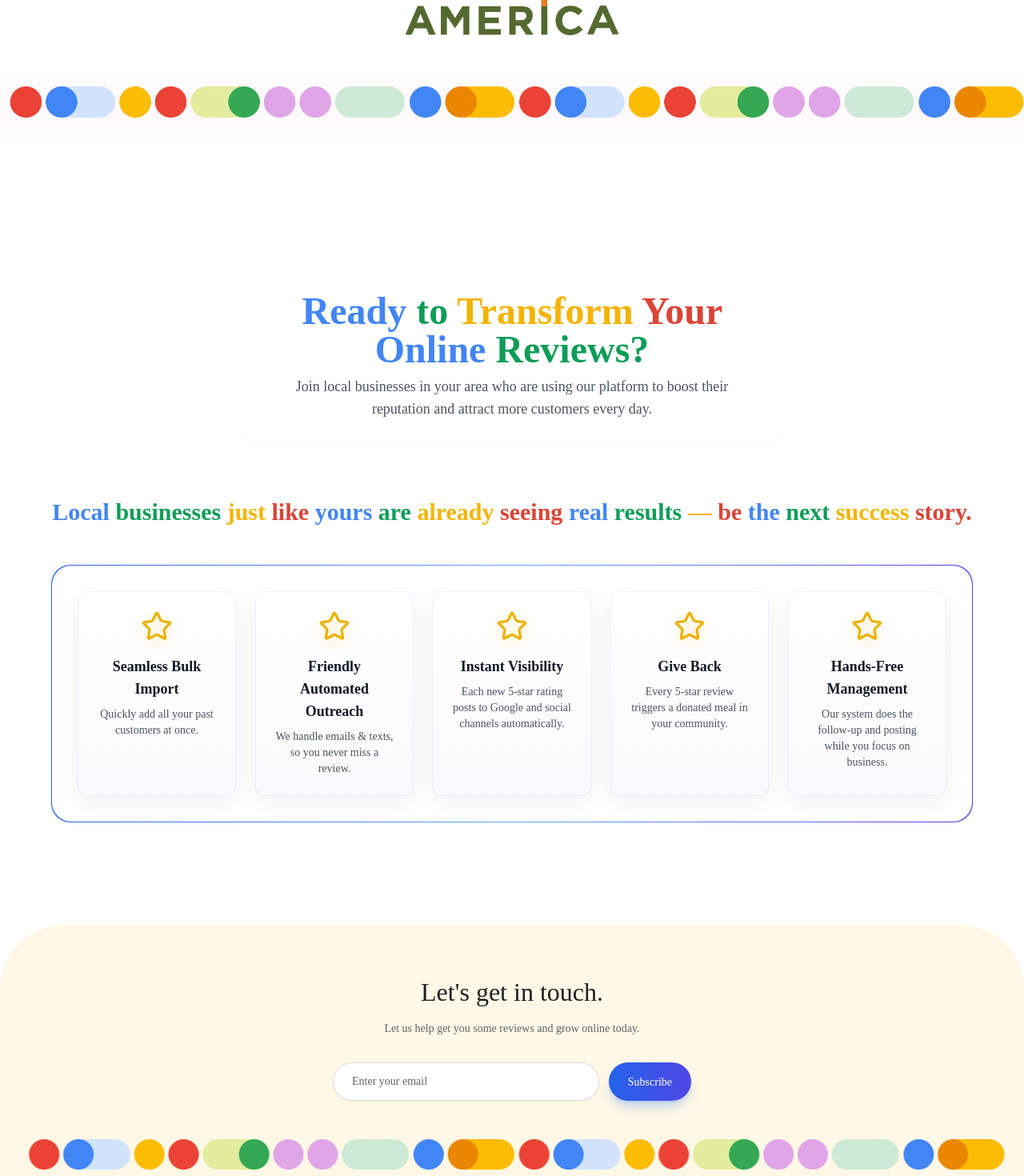
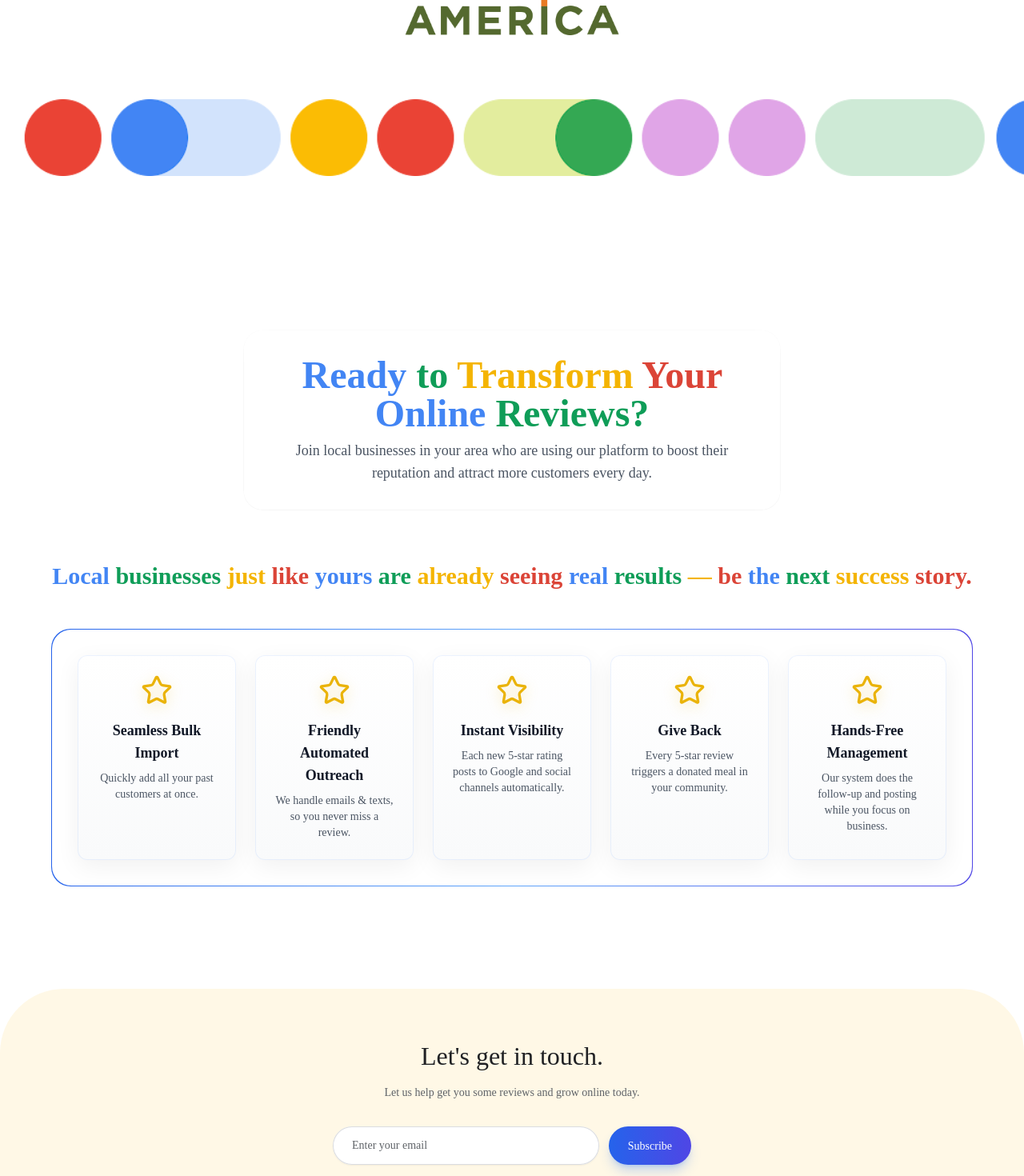
Before and after one commit to MattJD99/Cursor-DaySaw, a Next.js app: page / in a window 1280 px wide. Shown: the part 2880-4350 px from the top of the page at 80% size. Built offline with nearby package versions, Linux system fonts and the light colour scheme; a web font is replaced by a local one.

Commit message:
Update: Increase dots size to match Google Fi style

```diff
--- a/components/ui/DotsBackground.tsx
+++ b/components/ui/DotsBackground.tsx
@@ -2,8 +2,8 @@ import React from "react";
 
 export function DotsBackground() {
   return (
-    <div className="relative w-full overflow-hidden bg-gradient-to-b from-white via-pink-50/50 to-white py-8">
-      <div className="w-full h-12 bg-[url('/images/googlefi-dots.webp')] bg-repeat-x bg-contain" />
+    <div className="relative w-full overflow-hidden bg-white py-12">
+      <div className="w-full h-24 bg-[url('/images/googlefi-dots.webp')] bg-repeat-x bg-[length:auto_100%]" />
     </div>
   );
 }
--- a/components/ui/footer.tsx
+++ b/components/ui/footer.tsx
@@ -69,7 +69,7 @@ export function Footer() {
         </div>
 
         {/* Dots with larger size */}
-        <div className="w-full h-12 bg-[url('/images/googlefi-dots.webp')] bg-repeat-x bg-contain" />
+        <div className="w-full h-24 bg-[url('/images/googlefi-dots.webp')] bg-repeat-x bg-[length:auto_100%]" />
 
         {/* Footer Links */}
         <div className="mt-8 flex justify-center space-x-8">
```
